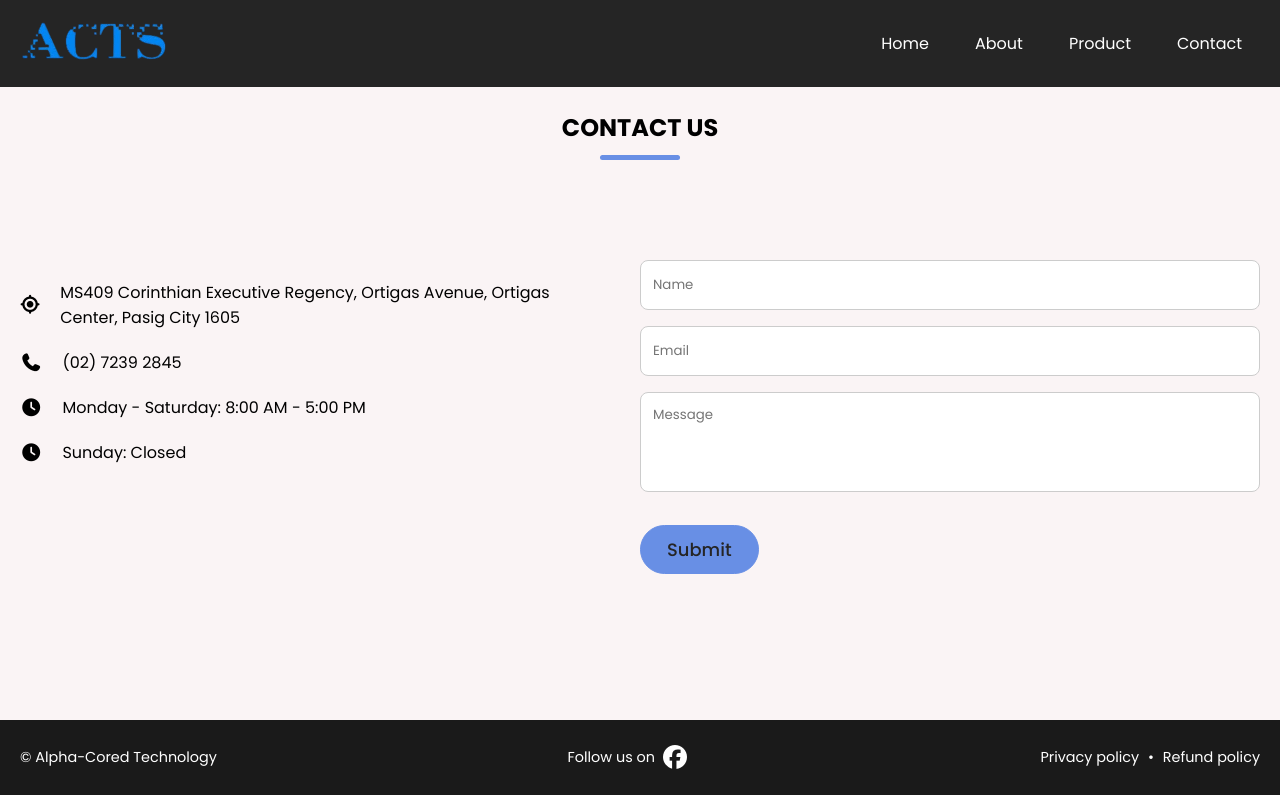
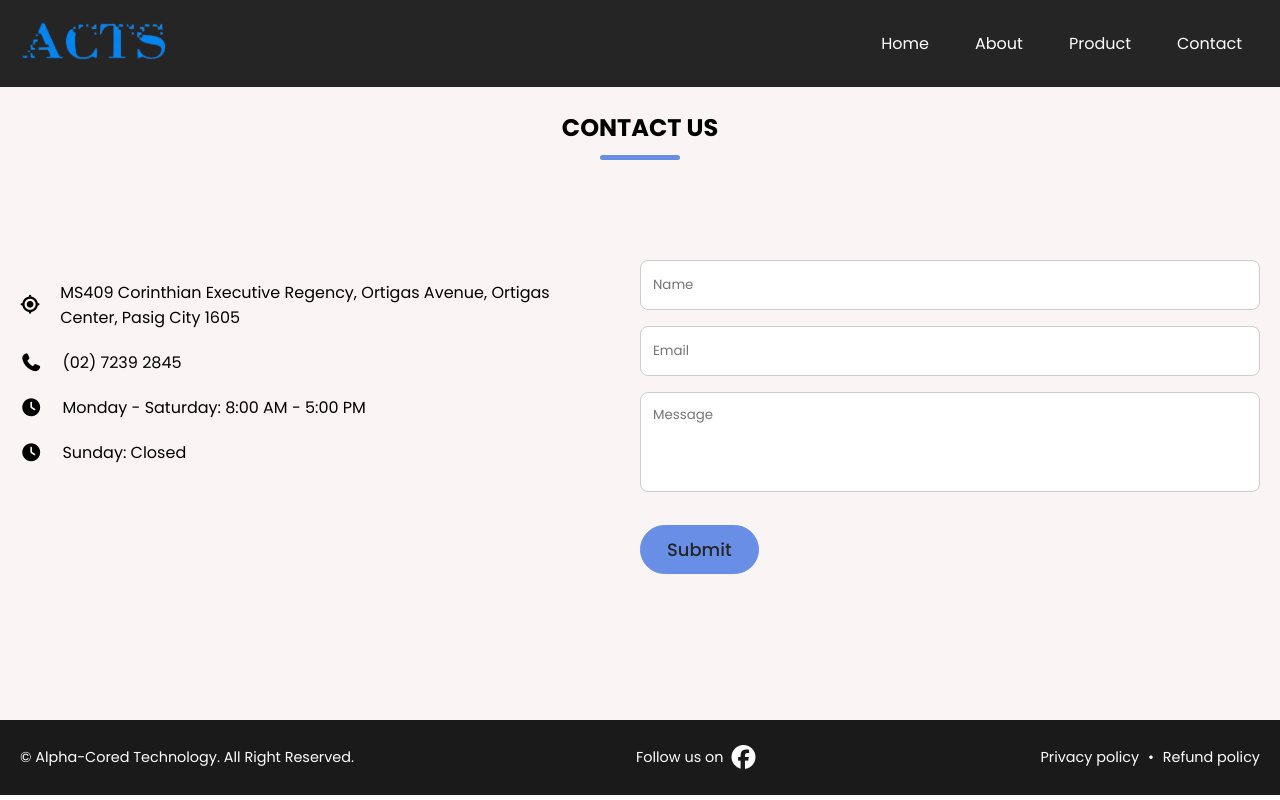
Before and after one commit to aldrinalas23/f-project, a plain HTML site: page contact.html in a window 1280 px wide. Drawn offline with Linux system fonts and the light colour scheme; a web font is replaced by a local one.

Commit message:
Update copyright text in contact.html
Updated copyright notice in footer section.

```diff
--- a/contact.html
+++ b/contact.html
@@ -71,7 +71,7 @@
         <!-- Footer Section -->
         <section class="footer-section">
             <div class="section-content">
-                <p class="copyright-text">© Alpha-Cored Technology</p>
+                <p class="copyright-text">© Alpha-Cored Technology. All Right Reserved.</p>
 
                <div class="social-link-list">
                     <span class="follow-text">Follow us on</span>
```
